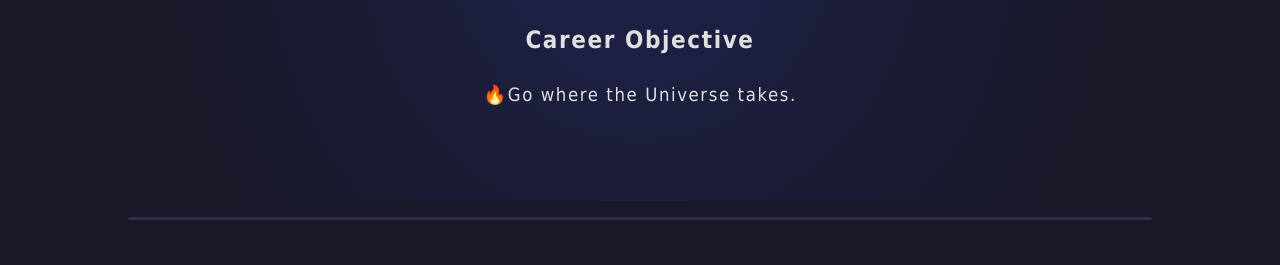
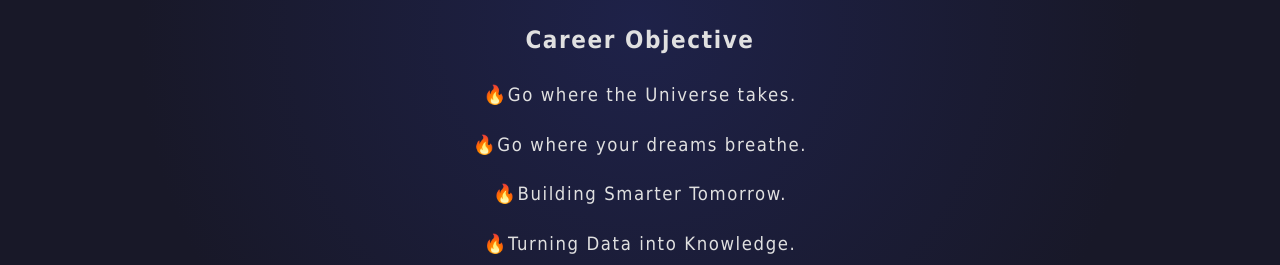
Before and after one commit to Kawser1495/Kawser1495.github.io, a plain HTML site: page index.html in a window 1280 px wide. Shown: the part 360-625 px from the top of the page. Drawn offline with Linux system fonts and the light colour scheme.

Commit message:
Add file

```diff
--- a/index.html
+++ b/index.html
@@ -61,6 +61,9 @@
                 <div class="career-objective">
                     <h2 class="career-objective-title">Career Objective</h2>
                     <p>🔥Go where the Universe takes.</p>
+                    <p>🔥Go where your dreams breathe.</p>
+                    <p>🔥Building Smarter Tomorrow.</p>
+                    <p>🔥Turning Data into Knowledge.</p>
                 </div>
             </div>
         </div>
```
